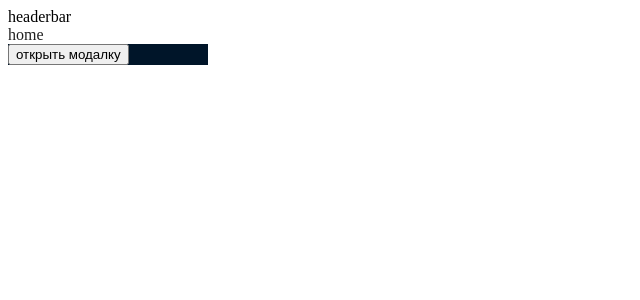
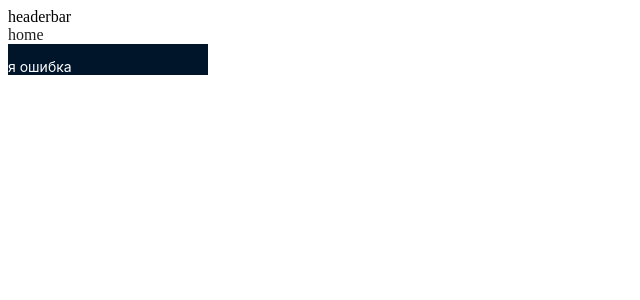
Before and after one commit to LizKa2091/ui-crime-scene, a React (Vite) app in the folder frontend/: page / in a window 1280 px wide. Shown: the top 300 px of the page, without its empty margins (0-640 px from the left). Built offline with nearby package versions, Linux system fonts and the light colour scheme.

Commit message:
feat(MainLayout): implement CrimeHint, add example

```diff
--- a/frontend/src/pages/MainLayout.tsx
+++ b/frontend/src/pages/MainLayout.tsx
@@ -3,28 +3,22 @@ import HeaderBar from '../components/HeaderBar/HeaderBar';
 import Sider from 'antd/es/layout/Sider';
 import { Content } from 'antd/es/layout/layout';
 import ModalPortal from '../components/ModalPortal/ModalPortal';
-import { useAppDispatch } from '../store/store';
-import { showModal } from '../store/modalSlice';
+import CrimeHint from '../components/CrimeHint/CrimeHint';
 
 interface IMainLayoutProps {
    children: ReactNode;
 }
 
 const MainLayout: FC<IMainLayoutProps> = ({ children }) => {
-   const dispatch = useAppDispatch();
-
-   const handleModal = () => {
-      dispatch(showModal('hint'));
-   }
-
    return (
       <>
          <HeaderBar />
          <Content>{children}</Content>
          <Sider>
-            <button onClick={handleModal}>открыть модалку</button>
+            <CrimeHint errorId={0} description={''}>
+               <p style={{ color: 'white' }}>я ошибка</p>
+            </CrimeHint>
             <ModalPortal />
-            <div id='modal-result' />
          </Sider>
       </>
    )
```
